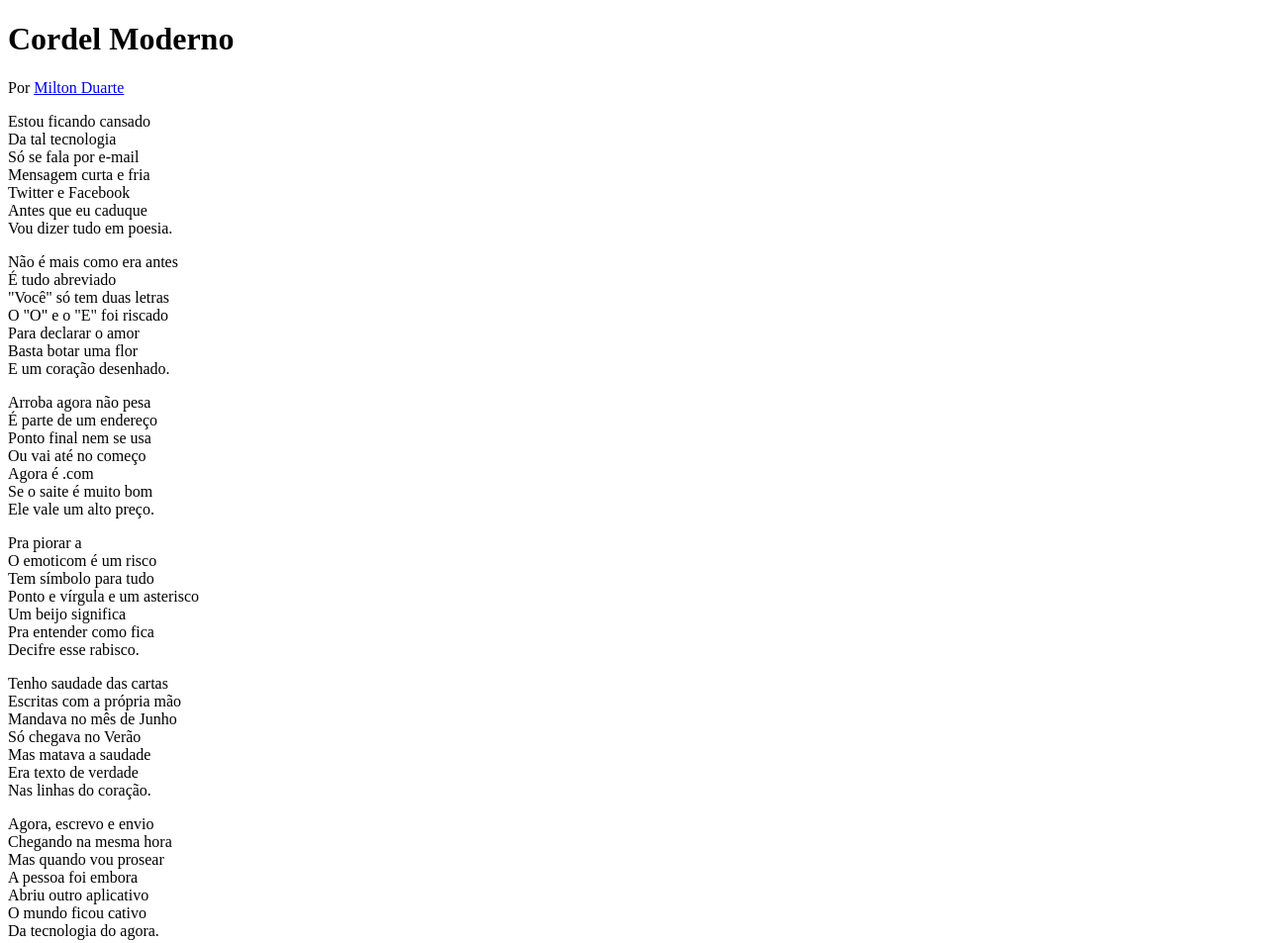
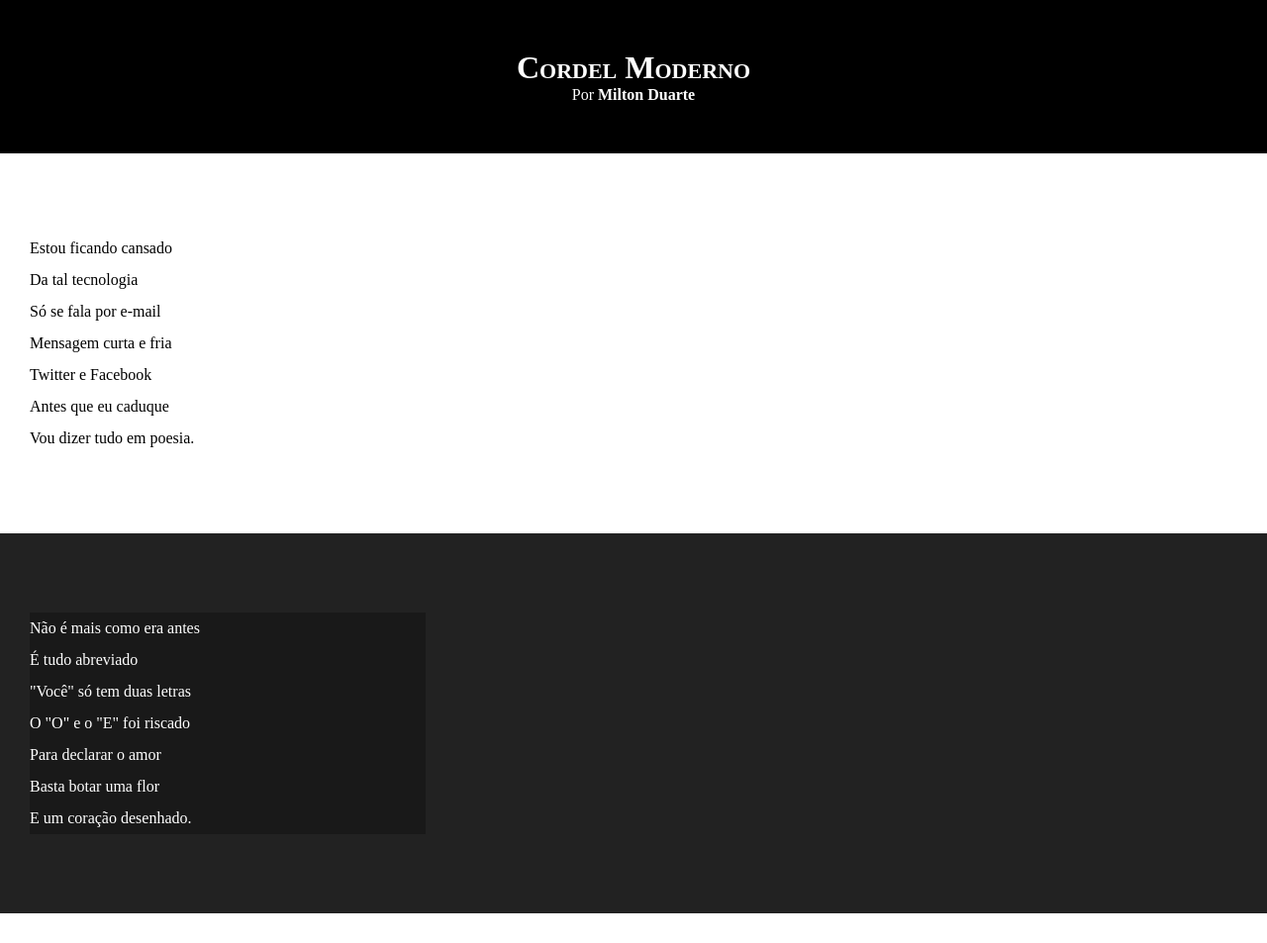
Before and after one commit to Manoel-Pires/HTML-CSS, a plain HTML site: page desafios/desafio12/cordel.html in a window 1280 px wide. Shown: the top 953 px of the page at 99% size. Drawn offline with Linux system fonts and the light colour scheme.

Commit message:
atualizei estilos no desafio12

```diff
--- a/desafios/desafio12/cordel.html
+++ b/desafios/desafio12/cordel.html
@@ -13,7 +13,7 @@
         <p>Por <a href="https://www.recantodasletras.com.br/poesias/3186743" target="_blank">Milton Duarte</a></p>
     </header>
 
-<section>
+    <section class="normal">
     <p>
         Estou ficando cansado <br>
         Da tal tecnologia <br>
@@ -25,8 +25,7 @@
     </p>
     </section>
 
-<section>
-
+    <section class="imagem">
     <p>
         Não é mais como era antes <br>
         É tudo abreviado <br>
@@ -38,7 +37,7 @@
     </p>
     </section>
 
-<section>
+    <section class="normal">
     <p>
         Arroba agora não pesa <br>
         É parte de um endereço <br>
@@ -60,7 +59,7 @@
     </p>
     </section>
 
-<section>
+    <section class="imagem">
     <p>
         Tenho saudade das cartas <br>
         Escritas com a própria mão <br>
@@ -73,7 +72,7 @@
     </section>
 
 
-<section>
+    <section class="normal">
 
     <p>
         Agora, escrevo e envio <br>
--- a/desafios/desafio12/estilo/style.css
+++ b/desafios/desafio12/estilo/style.css
@@ -0,0 +1,67 @@
+@charset "UTF-8";
+
+*{
+    margin: 0px;
+    padding: 0px;
+}
+
+html, body{
+    min-height: 100vh;
+    background-color: darkgrey;
+}
+
+header{
+    background-color: black;
+    color: white;
+    text-align: center;
+}
+
+header > h1{
+    padding-top: 50px;
+    font-variant: small-caps;
+}
+
+header > p{
+    padding-bottom: 50px;
+
+}
+
+section{
+    padding-top: 10vh;
+    padding-bottom: 10vh;
+    line-height: 2em;
+    padding-left: 30px;
+}
+
+section.normal{
+    background-color: white;
+    color: black;
+}
+
+section.imagem{
+    background-color: rgb(34, 34, 34);
+    color: white;
+}
+
+section.imagem > p{
+    background-color: rgba(0, 0, 0, 0.253);
+    width: 400px;
+}
+
+a{
+    color:  white;
+    text-decoration: none;
+    font-weight: bolder;
+}
+
+a:hover{
+    text-decoration: underline;
+}
+
+footer{
+    background-color: black;
+    text-align: center;
+    color: white;
+    padding: 15px;
+
+}
```
Lines whose indentation alone changed are shown as unchanged.
